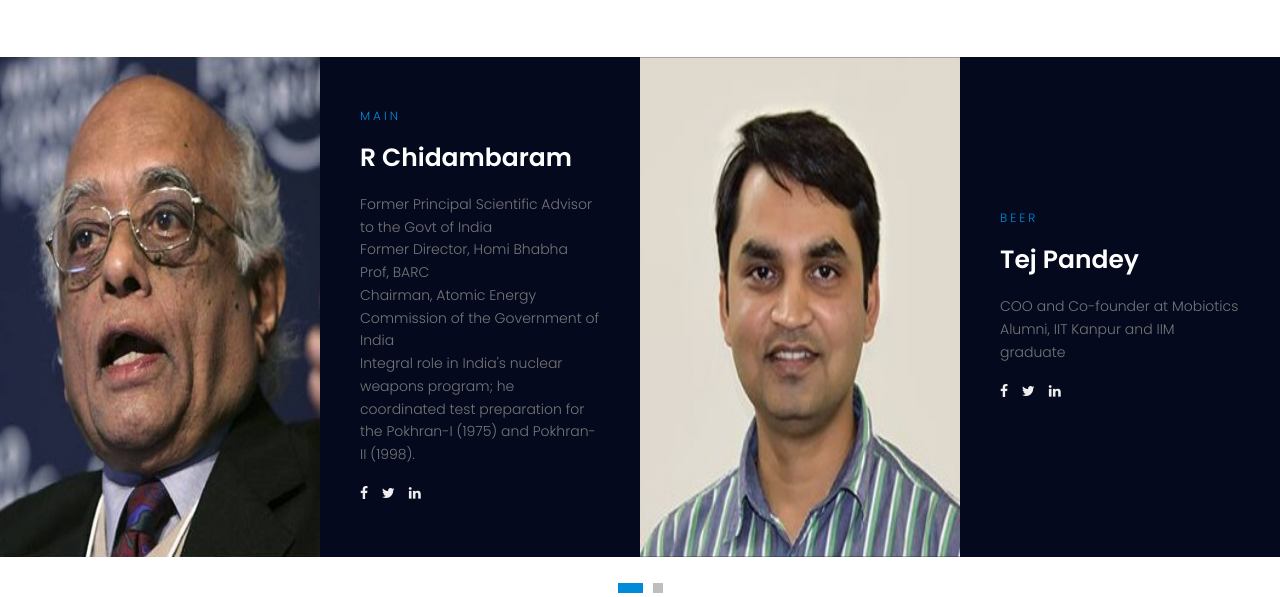
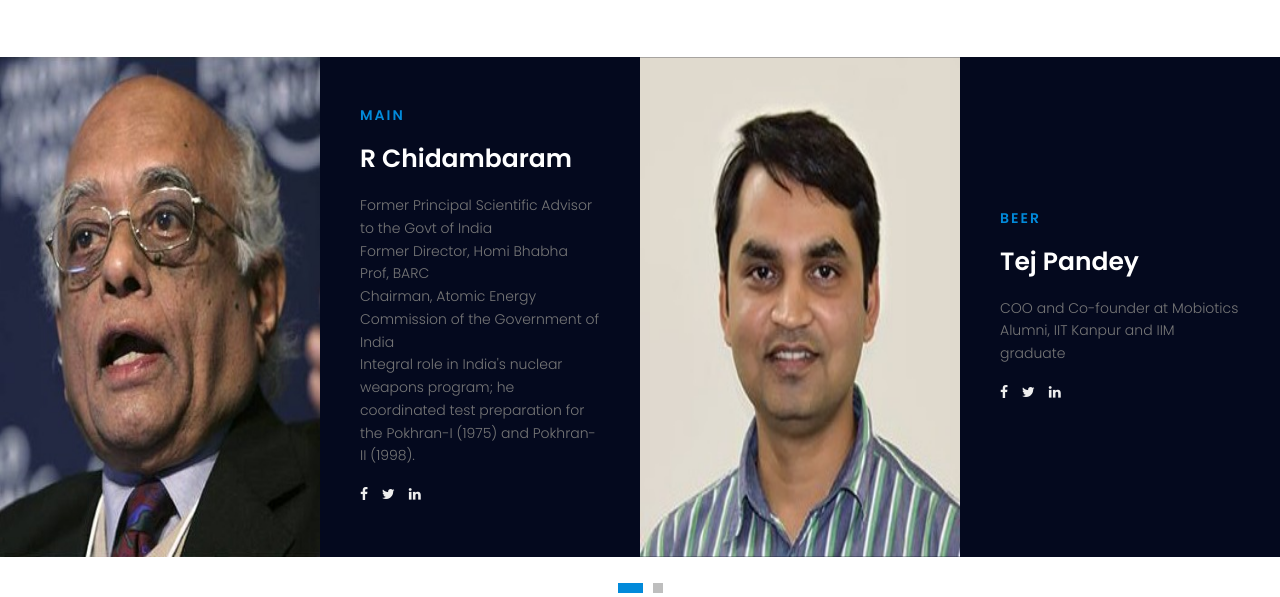
Before and after one commit to OmAryan04/major-project, a PHP site: page /srchome/src.html in a window 1280 px wide. Shown: the part 3009-3606 px from the top of the page. Run offline with PHP 8.4, Linux system fonts and the light colour scheme; some libraries are stand-ins or nearby versions.

Commit message:
Boldened abbreviations in speaker-area

```diff
--- a/srchome/css/main.css
+++ b/srchome/css/main.css
@@ -2542,7 +2542,7 @@
     letter-spacing: 2px;
     color: var(--blue);
     font-size: 15px;
-    font-weight: 600
+    font-weight: 600;
 }
 
 .video-sec-area .video-left h1 {
@@ -2621,7 +2621,7 @@
     background: rgba(127, 127, 127, 0.5);
     margin-left: 5px;
     margin-right: 5px;
-    @inlcude transition()
+    @include transition()
 }
 
 .spekers-area .owl-dot.active {
@@ -2638,11 +2638,11 @@
 }
 
 .single-speaker h6 {
-    font-size: 12px;
-    font-weight: 300;
-    letter-spacing: 3px;
+    font-size: 14px;
+    font-weight: 600;
+    letter-spacing: 2px;
     color: var(--blue);
-    margin-bottom: 0
+    margin-bottom: 0;
 }
 
 .single-speaker h1 {
```
